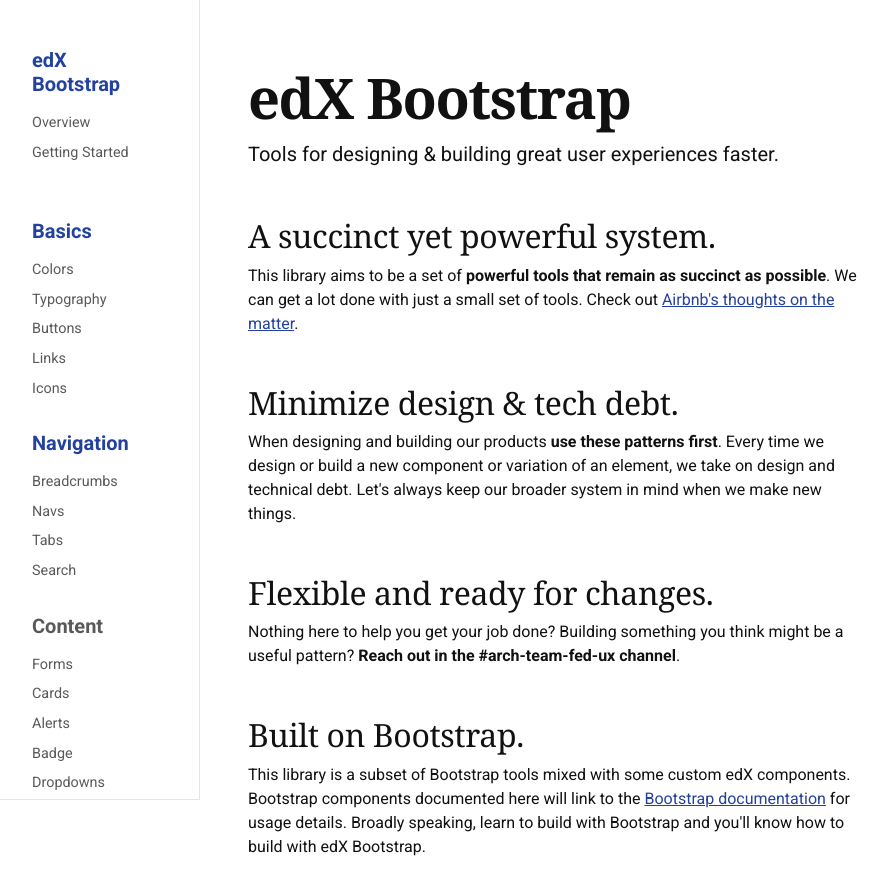
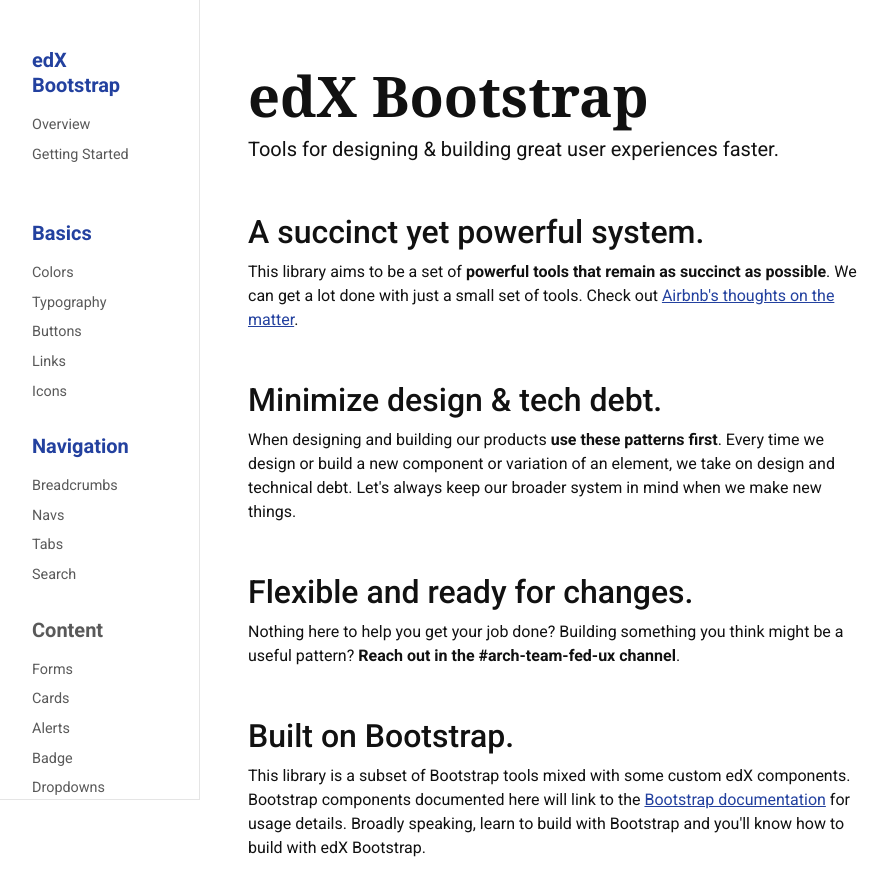
Before and after one commit to openedx/edx-bootstrap, a React (Create React App) app: page / in a window 1280 px wide. Shown: the whole page, without its empty margins (24-912 px from the left). Built offline with nearby package versions, Linux system fonts and the light colour scheme.

Commit message:
feat: updated type sizes

```diff
--- a/scss/edx/_variables.scss
+++ b/scss/edx/_variables.scss
@@ -330,9 +330,9 @@ $h5-font-size:                $font-size-base * 1.25 !default;
 $h6-font-size:                $font-size-base !default;
 
 $headings-margin-bottom:      $spacer / 2 !default;
-$headings-font-family:        $font-family-serif !default;
+$headings-font-family:        $font-family-sans-serif !default;
 $headings-font-weight:        $font-weight-bold !default;
-$headings-line-height:        1.2 !default;
+$headings-line-height:        1.25 !default;
 $headings-color:              inherit !default;
 
 $display1-size:               6rem !default;
@@ -349,7 +349,7 @@ $display-line-height:         $headings-line-height !default;
 $lead-font-size:              ($font-size-base * 1.25) !default;
 $lead-font-weight:            $font-weight-base !default;
 
-$small-font-size:             80% !default;
+$small-font-size:             87.5% !default;
 
 $text-muted:                  $gray-600 !default;
 
--- a/scss/edx/overrides/_typography.scss
+++ b/scss/edx/overrides/_typography.scss
@@ -6,25 +6,36 @@ body {
 .display-1,
 .display-2,
 .display-3,
-.display-4,
+.display-4 {
+  font-family: $font-family-serif;
+  font-weight: $font-weight-bold;
+  line-height: 1.111111111111111; // 80px
+ }
+
 h1,
 .h1 {
-  letter-spacing: -0.025em;
+  font-family: $font-family-serif;
+  font-weight: $font-weight-bold;
 }
 
 h2,
-.h2 {
-  font-weight: $font-weight-normal;
-  letter-spacing: -0.0125em;
+h3,
+h4,
+.h2,
+.h3,
+.h4, {
+  font-weight: $font-weight-semi-bold;
 }
 
-h3,
-h4,
 h5,
 h6,
-.h3,
-.h4,
 .h5,
 .h6 {
-  font-family: $font-family-sans-serif;
+  font-weight: $font-weight-bold;
 }
+
+
+small,
+.small {
+  line-height: 1.428571428571429; // 20px
+}
```
